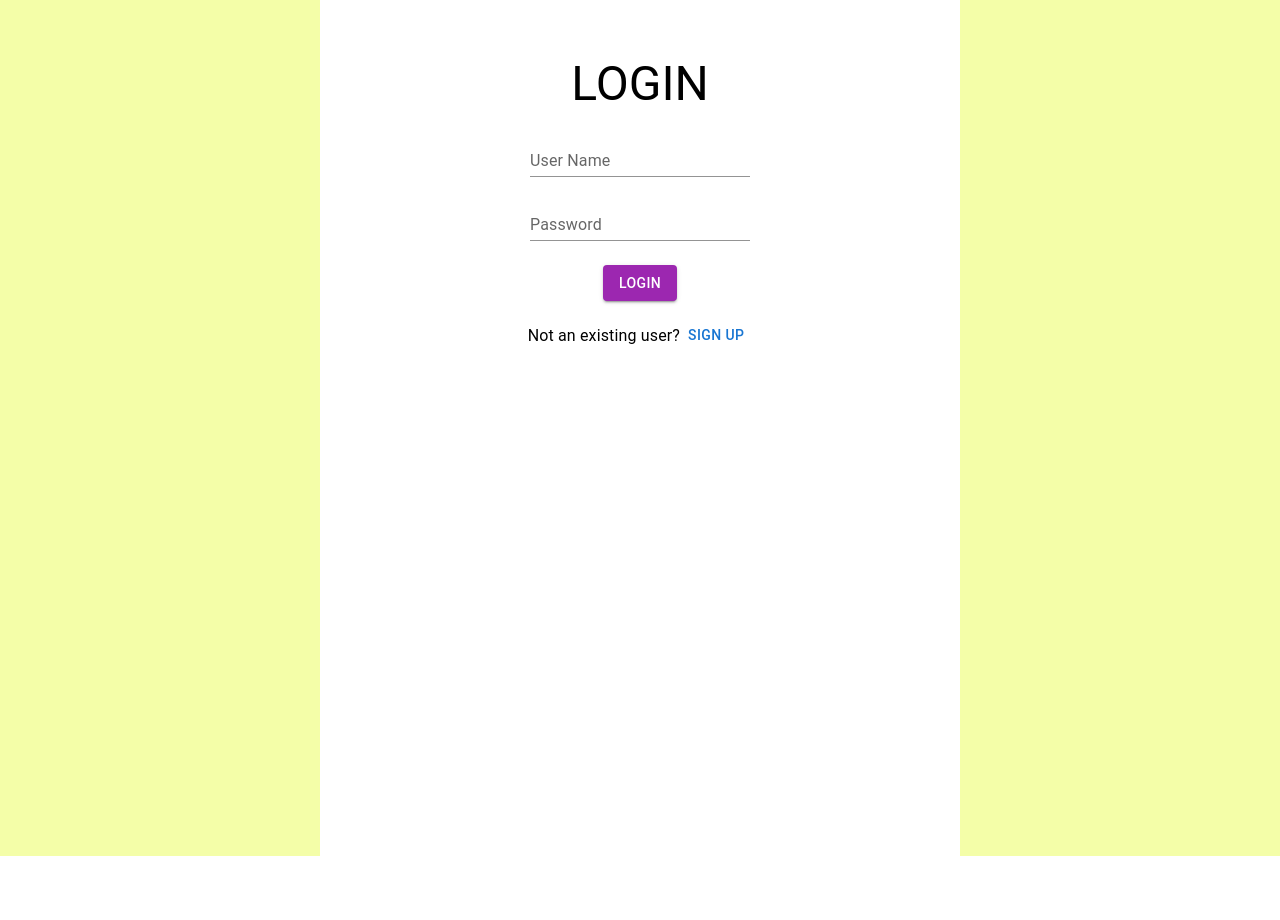
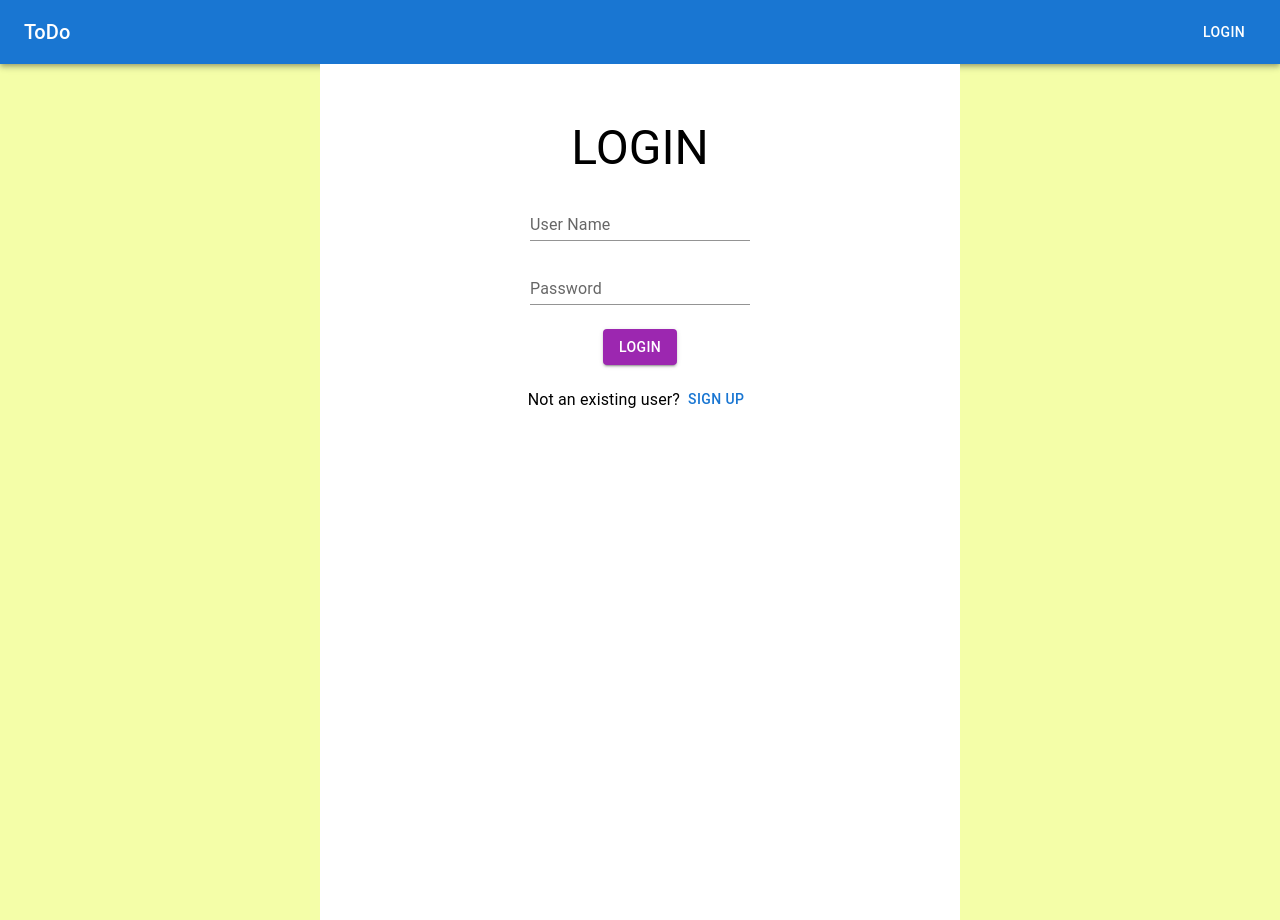
Before and after one commit to deepakoraon19/todo-react, a React (Create React App) app: page / in a window 1280 px wide. Before the commit the page ends 856 px from the top, so only its background shows below. Built offline with nearby package versions, Linux system fonts and the light colour scheme.

Commit message:
Added user context

```diff
--- a/src/App.js
+++ b/src/App.js
@@ -1,13 +1,25 @@
 import "./App.css";
 import Todo from "./Screens/Todo";
 import Home from "./Screens/Home";
-import { BrowserRouter as Router, Routes, Route, Link } from "react-router-dom";
+import { BrowserRouter as Router } from "react-router-dom";
+import { Routes, Route } from "react-router-dom";
+import Nav from "./Components/Nav";
+import { useState } from "react";
+import UserContext from "./Contexts/UserContext";
 function App() {
+  const [user, setUser] = useState({});
   return (
-    <div className="App">
-      {/* <Todo></Todo> */}
-      <Home></Home>
-    </div>
+    <UserContext.Provider value={{ user, setUser }}>
+      <div className="App">
+        <Router>
+          <Nav></Nav>
+          <Routes>
+            <Route path="/" element={<Home />} />
+            <Route path="/todo" element={<Todo />} />
+          </Routes>
+        </Router>
+      </div>
+    </UserContext.Provider>
   );
 }
 
--- a/src/Components/Login.jsx
+++ b/src/Components/Login.jsx
@@ -1,23 +1,26 @@
-import React, { useState } from 'react'
+import React, { useContext, useState } from 'react'
 import TextField from '@mui/material/TextField';
 import { Box, Button, Typography } from '@mui/material';
 import { auth } from "../config"
 import { createUserWithEmailAndPassword, signInWithEmailAndPassword } from 'firebase/auth';
+import { useNavigate } from "react-router-dom";
+import UserContext from '../Contexts/UserContext';
 
 function Login() {
-    const [userName, setUserName] = useState("")
+    const [email, setEmail] = useState("")
     const [password, setPassword] = useState("")
     const [isUser, setisUser] = useState(true)
-
+    const navigate = useNavigate();
+    const {user, setUser} = useContext(UserContext)
     const onSumbit = async (e) => {
         e.preventDefault();
         if (isUser) {
-            await signInWithEmailAndPassword(auth, userName, password)
+            await signInWithEmailAndPassword(auth, email, password)
                 .then((userCredential) => {
-                    // Signed in
-                    const user = userCredential.user;
-                    // navigate("/home")
-                    console.log(user);
+                    const user = { uid: userCredential.user.uid, email: email };
+                    navigate("/todo")
+                    localStorage.setItem("user", JSON.stringify(user))
+                    setUser(user);
                 })
                 .catch((error) => {
                     const errorCode = error.code;
@@ -25,13 +28,12 @@ function Login() {
                     console.log(errorCode, errorMessage)
                 });
         } else {
-            await createUserWithEmailAndPassword(auth, userName, password)
+            await createUserWithEmailAndPassword(auth, email, password)
                 .then((userCredential) => {
-                    // Signed in
-                    const user = userCredential.user;
-                    console.log("Signup",user);
-                    // navigate("/login")
-                    // ...
+                    const user = { uid: userCredential.user.uid, email: email };
+                    localStorage.setItem("user", JSON.stringify(user))
+                    setUser(user);
+                    navigate("/todo")
                 })
                 .catch((error) => {
                     const errorCode = error.code;
@@ -40,6 +42,11 @@ function Login() {
                     // ..
                 });
         }
+    }
+
+    const resetFields = () => {
+        setEmail('')
+        setPassword('')
     }
 
     return (
@@ -52,14 +59,14 @@ function Login() {
             bgcolor="white"
             sx={{ pt: 7 }}>
             <Typography variant="h3" gutterBottom>{isUser ? "LOGIN" : "SIGN UP"}</Typography>
-            <TextField label="User Name" variant="standard" onChange={(p) => setUserName(p.target.value)}></TextField>
+            <TextField label="User Name" variant="standard" onChange={(p) => setEmail(p.target.value)}></TextField>
             <TextField sx={{ my: 2 }} label="Password" variant="standard" onChange={(p) => setPassword(p.target.value)}></TextField>
             <Button sx={{ my: 1 }} color="secondary" variant="contained" onClick={(p) => { onSumbit(p) }}>
                 {isUser ? "LOGIN" : "SIGN UP"}
             </Button>
             <Box sx={{ pt: 1 }} display="flex" alignItems="center">
                 <Typography>{isUser ? "Not an existing user?" : "Already a user?"} </Typography>
-                <Button onClick={() => { setisUser(!isUser) }}>{isUser ? "SIGN UP" : "LOGIN"}</Button>
+                <Button onClick={() => { setisUser(!isUser); resetFields(); }}>{isUser ? "SIGN UP" : "LOGIN"}</Button>
             </Box>
         </Box>
     )
--- /dev/null
+++ b/src/Components/Nav.jsx
@@ -0,0 +1,22 @@
+import React from 'react'
+import AppBar from '@mui/material/AppBar';
+import Box from '@mui/material/Box';
+import Toolbar from '@mui/material/Toolbar';
+import Typography from '@mui/material/Typography';
+import Button from '@mui/material/Button';
+
+export default function Nav() {
+    return (
+        <Box sx={{ flexGrow: 1 }}>
+            <AppBar position="static">
+                <Toolbar>
+
+                    <Typography variant="h6" component="div" sx={{ flexGrow: 1 }}>
+                        ToDo
+                    </Typography>
+                    <Button color="inherit">Login</Button>
+                </Toolbar>
+            </AppBar>
+        </Box>
+    );
+}
--- a/src/Components/Tasks.jsx
+++ b/src/Components/Tasks.jsx
@@ -1,4 +1,4 @@
-import React, { useEffect, useState } from 'react'
+import React, { useState } from 'react'
 import { Box } from '@mui/material';
 import IconButton from '@mui/material/IconButton';
 import DeleteIcon from '@mui/icons-material/Delete';
--- /dev/null
+++ b/src/Contexts/UserContext.jsx
@@ -0,0 +1,4 @@
+import { createContext } from "react";
+
+const UserContext = createContext(null);
+export default UserContext;
--- a/src/Screens/Home.jsx
+++ b/src/Screens/Home.jsx
@@ -1,30 +1,17 @@
-import { getFirestore, collection, getDocs, addDoc, deleteDoc, doc, setDoc, where } from "firebase/firestore";
-import app from "../config"
 import { useEffect, useState } from "react";
 import Login from "../Components/Login";
+import Todo from "./Todo";
 
 
 function Home() {
-    const db = getFirestore(app)
-    const [user, setUser] = useState({})
     const [isLoggedIn, setisLoggedIn] = useState(false)
-
     useEffect(() => {
-        // localStorage.setItem("user", {})
         getUser()
     }, [])
 
     const getUser = () => {
         let localUser = localStorage.getItem("user")
         if (localUser === null) {
-            // getDocs(query(collection(db, "Users"), where("userName", "==", "localUser"))).then(p => {
-            //     let tasks = []
-            //     p.forEach((doc) => {
-            //         let user = doc.data()
-            //         tasks.push({ password: user.password, userName: user.userName, id: doc.id })
-            //     })
-            //     setUser(tasks);
-            // });
             setisLoggedIn(false);
         } else {
             setisLoggedIn(true);
@@ -33,9 +20,7 @@ function Home() {
 
     return (<>
         {
-            isLoggedIn
-                ? <></>
-                : <Login></Login>
+            isLoggedIn ? <Todo></Todo> : <Login></Login>
         }
     </>)
 }
--- a/src/Screens/Todo.jsx
+++ b/src/Screens/Todo.jsx
@@ -28,7 +28,7 @@ function Todo() {
     }
 
     /**
-     * The `addTask` function asynchronously adds a task to a collection and updates the task list with the
+     * The `addTask` function asynchronously adds a task to a Firestore collection and updates the task list with the
      * new task.
      */
     const addTask = async (task) => {
@@ -41,7 +41,7 @@ function Todo() {
     }
 
     /**
-     * The `deleteTask` function deletes a task from a list and updates the state accordingly.
+     * The `deleteTask` function deletes a task from a Firestore collection and updates the state accordingly.
      */
     const deleteTask = async (taskId) => {
         try {
@@ -53,7 +53,7 @@ function Todo() {
     }
 
     /**
-     * The `updateTask` function updates a task in a list by replacing the existing task with a new one
+     * The `updateTask` function updates a task in a Firestore collection by replacing the existing task with a new one
      * based on the task ID.
      */
     const updateTask = async (task) => {
```
